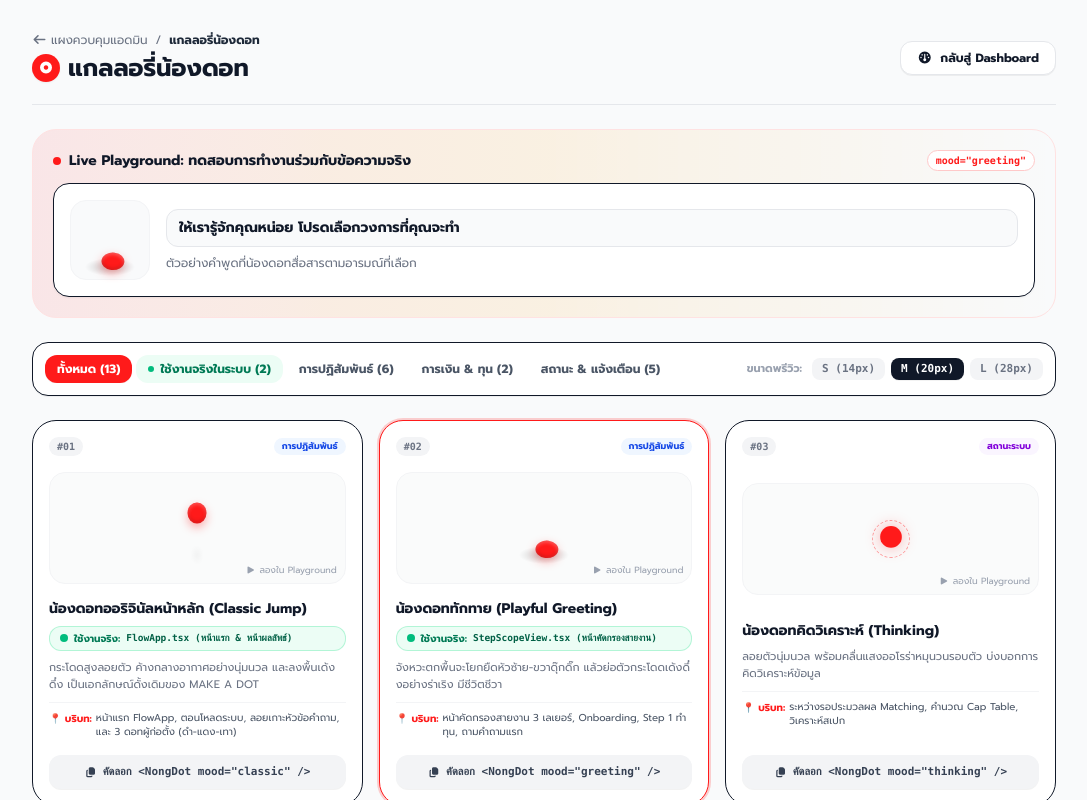
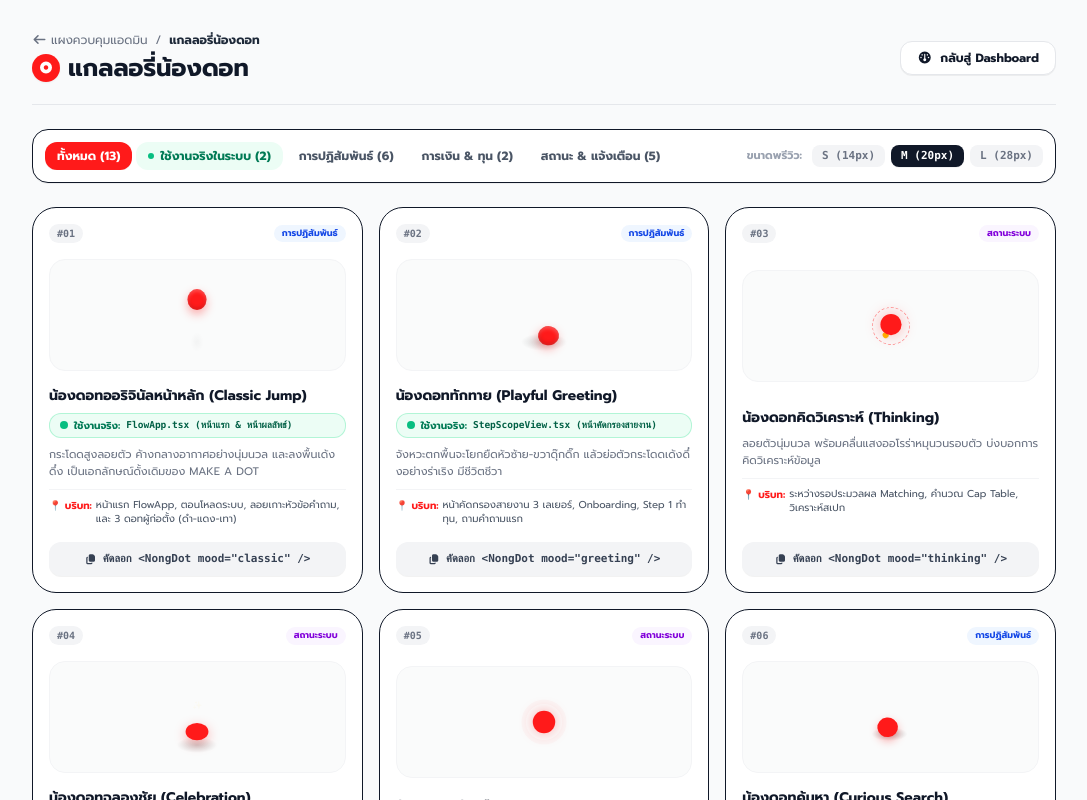
Before and after one commit to ChangSittikon/make-a-dot, a Next.js app: page /admin/dots in a window 1280 px wide. Shown: the top 800 px of the page, without its empty margins (96-1183 px from the left). Built offline with nearby package versions, Linux system fonts and the light colour scheme.

Commit message:
refactor(admin): Remove Live Playground sandbox from Nong Dot gallery

```diff
--- a/src/app/admin/dots/page.tsx
+++ b/src/app/admin/dots/page.tsx
@@ -8,8 +8,6 @@ export default function NongDotAdminGalleryPage() {
   const [selectedSize, setSelectedSize] = useState<number>(20);
   const [activeCategory, setActiveCategory] = useState<'all' | 'live' | 'interaction' | 'finance' | 'status'>('all');
   const [copiedId, setCopiedId] = useState<string | null>(null);
-  const [playgroundMood, setPlaygroundMood] = useState<NongDotMood>('greeting');
-  const [playgroundText, setPlaygroundText] = useState('ให้เรารู้จักคุณหน่อย โปรดเลือกวงการที่คุณจะทำ');
 
   const countAll = NONG_DOT_CATALOG.length;
   const countLive = NONG_DOT_CATALOG.filter((i) => i.isLive).length;
@@ -59,39 +57,6 @@ export default function NongDotAdminGalleryPage() {
             <i className="fa-solid fa-gauge"></i>
             <span>กลับสู่ Dashboard</span>
           </Link>
-        </div>
-
-        {/* Live Playground Sandbox */}
-        <div className="bg-gradient-to-r from-red-500/10 via-amber-500/10 to-transparent dark:from-red-950/30 dark:via-amber-950/20 rounded-3xl border border-red-100 dark:border-red-950/60 p-4 sm:p-5 space-y-3">
-          <div className="flex items-center justify-between">
-            <div className="flex items-center gap-2">
-              <span className="w-2 h-2 rounded-full bg-brand-red animate-pulse"></span>
-              <h2 className="text-xs sm:text-sm font-bold text-gray-900 dark:text-white">
-                Live Playground: ทดสอบการทำงานร่วมกับข้อความจริง
-              </h2>
-            </div>
-            <span className="text-[10px] font-mono px-2 py-0.5 rounded-full bg-white dark:bg-[#1a1d24] border border-red-200 dark:border-red-900 font-bold text-brand-red">
-              mood=&quot;{playgroundMood}&quot;
-            </span>
-          </div>
-
-          <div className="bg-white dark:bg-[#181a20] rounded-2xl p-4 border border-gray-150 dark:border-gray-800 shadow-xs flex flex-col sm:flex-row items-center gap-4">
-            <div className="w-20 h-20 rounded-2xl bg-gray-50 dark:bg-[#121418] border border-gray-100 dark:border-gray-800/80 flex items-center justify-center shrink-0">
-              <NongDot mood={playgroundMood} size={selectedSize} />
-            </div>
-            <div className="flex-1 w-full space-y-2">
-              <input
-                type="text"
-                value={playgroundText}
-                onChange={(e) => setPlaygroundText(e.target.value)}
-                placeholder="พิมพ์ข้อความทดสอบ..."
-                className="w-full px-3 py-2 bg-gray-50 dark:bg-[#121418] border border-gray-200 dark:border-gray-700 rounded-xl text-xs sm:text-sm font-bold text-gray-900 dark:text-white focus:outline-none focus:border-brand-red"
-              />
-              <p className="text-xs text-gray-500 dark:text-gray-400">
-                ตัวอย่างคำพูดที่น้องดอทสื่อสารตามอารมณ์ที่เลือก
-              </p>
-            </div>
-          </div>
         </div>
 
         {/* Global Toolbar: Size Switcher & Category Filter */}
@@ -174,20 +139,15 @@ export default function NongDotAdminGalleryPage() {
           </div>
         </div>
 
-        {/* 12-Card Nong Dot Gallery Grid */}
+        {/* Nong Dot Gallery Grid */}
         <div className="grid grid-cols-1 sm:grid-cols-2 lg:grid-cols-3 gap-4">
           {filteredCatalog.map((item, index) => {
             const isCopied = copiedId === item.id;
-            const isPlaying = playgroundMood === item.id;
 
             return (
               <div
                 key={item.id}
-                className={`bg-white dark:bg-[#181a20] rounded-3xl border transition-all p-4 flex flex-col justify-between space-y-4 hover:shadow-md relative overflow-hidden group ${
-                  isPlaying
-                    ? 'border-brand-red ring-2 ring-brand-red/20'
-                    : 'border-gray-150 dark:border-gray-800'
-                }`}
+                className="bg-white dark:bg-[#181a20] rounded-3xl border border-gray-150 dark:border-gray-800 transition-all p-4 flex flex-col justify-between space-y-4 hover:shadow-md relative overflow-hidden group"
               >
                 {/* Top Number & Tag */}
                 <div className="flex items-center justify-between">
@@ -212,15 +172,8 @@ export default function NongDotAdminGalleryPage() {
                 </div>
 
                 {/* Animated Stage Display */}
-                <div
-                  onClick={() => setPlaygroundMood(item.id)}
-                  className="w-full h-28 rounded-2xl bg-gray-50/80 dark:bg-[#121418] border border-gray-100 dark:border-gray-800/80 flex items-center justify-center cursor-pointer hover:bg-gray-100/60 transition-colors relative"
-                >
+                <div className="w-full h-28 rounded-2xl bg-gray-50/80 dark:bg-[#121418] border border-gray-100 dark:border-gray-800/80 flex items-center justify-center relative">
                   <NongDot mood={item.id} size={selectedSize} />
-                  <span className="absolute bottom-1.5 right-2 text-[9px] text-gray-400 group-hover:text-brand-red flex items-center gap-1 transition-colors">
-                    <i className="fa-solid fa-play text-[8px]"></i>
-                    <span>ลองใน Playground</span>
-                  </span>
                 </div>
 
                 {/* Info & Details */}
```
